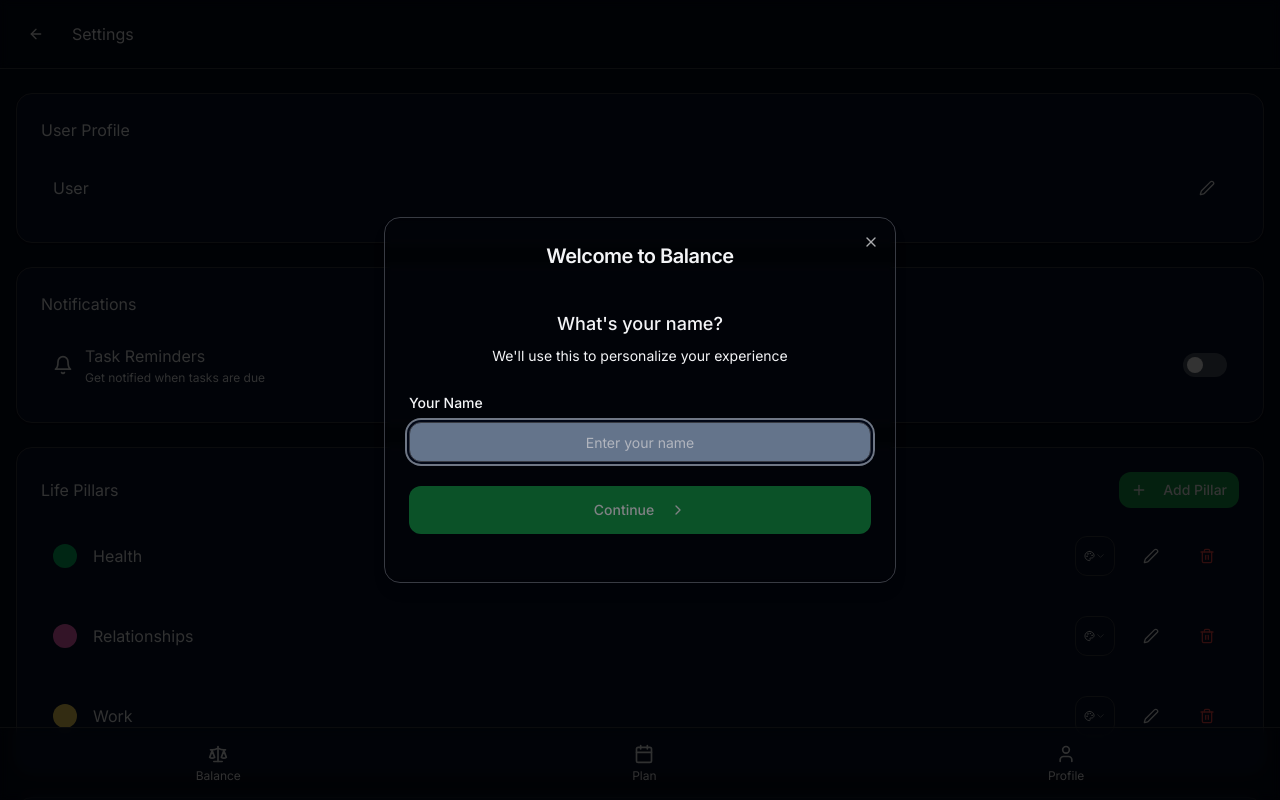
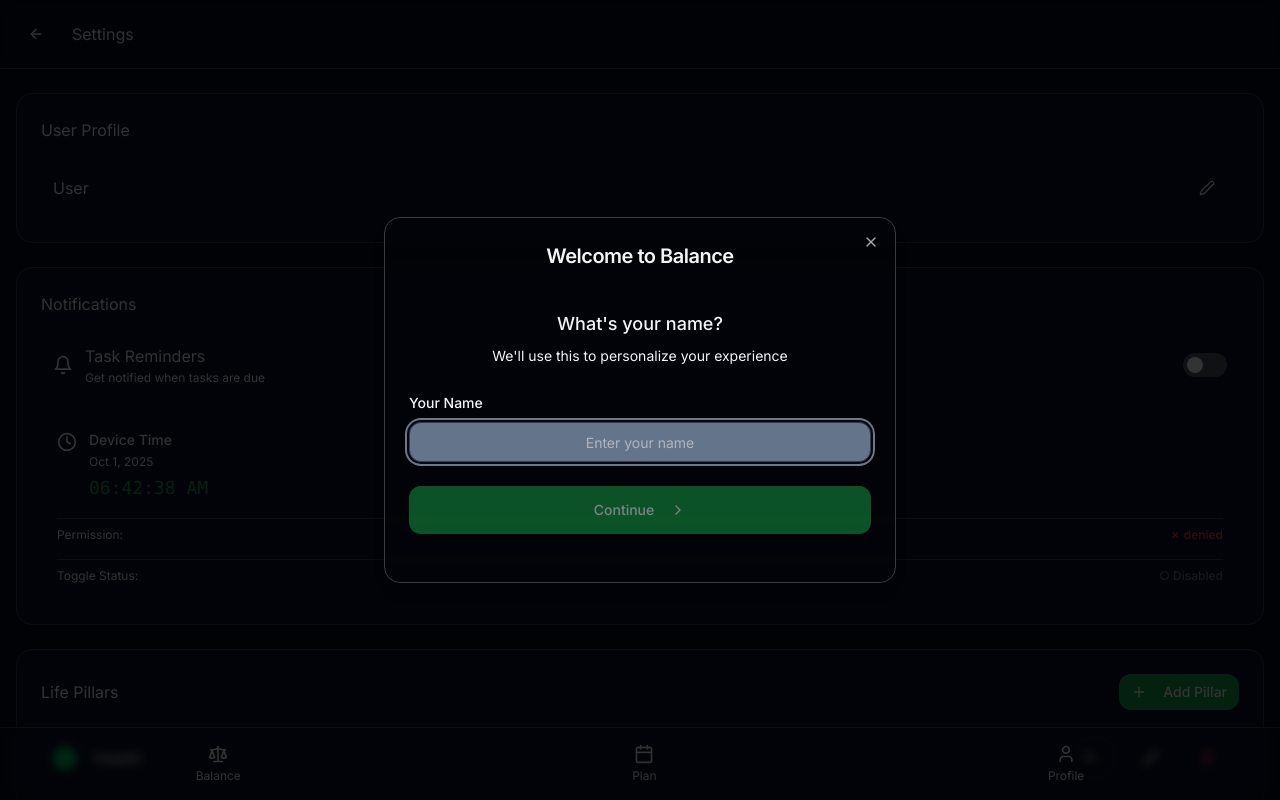
Before and after one commit to ayopushu/balance, a React (Vite) app: page /settings in a window 1280 px wide. Shown: the top 800 px of the page. Built offline with nearby package versions, Linux system fonts and the light colour scheme.

Commit message:
Fix notification timing and add device time display

```diff
--- /dev/null
+++ b/src/components/NotificationDebugInfo.tsx
@@ -0,0 +1,150 @@
+/**
+ * Debug component to display device time and scheduled notifications
+ */
+
+import React, { useState, useEffect } from 'react';
+import { Clock, Bell } from 'lucide-react';
+import { useBalanceStore } from '@/store';
+
+export const NotificationDebugInfo: React.FC = () => {
+  const [currentTime, setCurrentTime] = useState(new Date());
+  const { dayPlans, settings } = useBalanceStore();
+
+  // Update time every second
+  useEffect(() => {
+    const interval = setInterval(() => {
+      setCurrentTime(new Date());
+    }, 1000);
+
+    return () => clearInterval(interval);
+  }, []);
+
+  // Get all pending tasks with scheduled times
+  const scheduledTasks = Object.entries(dayPlans)
+    .flatMap(([date, plan]) =>
+      plan.items
+        .filter(item => item.status === 'pending' && item.start && item.date)
+        .map(item => ({
+          title: item.title,
+          time: item.start,
+          date: item.date,
+          dateTime: (() => {
+            const [hours, minutes] = item.start!.split(':').map(Number);
+            const dt = new Date(item.date!);
+            dt.setHours(hours, minutes, 0, 0);
+            return dt;
+          })(),
+        }))
+    )
+    .filter(task => task.dateTime > currentTime)
+    .sort((a, b) => a.dateTime.getTime() - b.dateTime.getTime())
+    .slice(0, 5); // Show next 5 tasks
+
+  const formatTime = (date: Date) => {
+    return date.toLocaleTimeString('en-US', {
+      hour: '2-digit',
+      minute: '2-digit',
+      second: '2-digit',
+      hour12: true
+    });
+  };
+
+  const formatDate = (date: Date) => {
+    return date.toLocaleDateString('en-US', {
+      month: 'short',
+      day: 'numeric',
+      year: 'numeric'
+    });
+  };
+
+  const getTimeUntil = (target: Date) => {
+    const diff = target.getTime() - currentTime.getTime();
+    const minutes = Math.floor(diff / 1000 / 60);
+    const hours = Math.floor(minutes / 60);
+    const days = Math.floor(hours / 24);
+
+    if (days > 0) return `${days}d ${hours % 24}h`;
+    if (hours > 0) return `${hours}h ${minutes % 60}m`;
+    return `${minutes}m`;
+  };
+
+  return (
+    <div className="p-4 surface-elevated rounded-balance space-y-4">
+      {/* Current Device Time */}
+      <div className="flex items-start space-x-3">
+        <Clock className="w-5 h-5 text-balance-text-muted mt-0.5" />
+        <div className="flex-1">
+          <p className="text-sm font-medium text-balance-text-primary">
+            Device Time
+          </p>
+          <p className="text-xs text-balance-text-muted mt-1">
+            {formatDate(currentTime)}
+          </p>
+          <p className="text-lg font-mono text-health mt-1">
+            {formatTime(currentTime)}
+          </p>
+        </div>
+      </div>
+
+      {/* Permission Status */}
+      <div className="flex items-center justify-between pt-2 border-t border-balance-surface">
+        <span className="text-xs text-balance-text-muted">Permission:</span>
+        <span className={`text-xs font-medium ${
+          'Notification' in window && Notification.permission === 'granted'
+            ? 'text-health'
+            : 'text-red-500'
+        }`}>
+          {'Notification' in window
+            ? Notification.permission === 'granted' ? '✓ Granted' : '✗ ' + Notification.permission
+            : '✗ Not supported'
+          }
+        </span>
+      </div>
+
+      <div className="flex items-center justify-between border-t border-balance-surface pt-2">
+        <span className="text-xs text-balance-text-muted">Toggle Status:</span>
+        <span className={`text-xs font-medium ${
+          settings.notificationsEnabled ? 'text-health' : 'text-gray-500'
+        }`}>
+          {settings.notificationsEnabled ? '✓ Enabled' : '○ Disabled'}
+        </span>
+      </div>
+
+      {/* Scheduled Notifications */}
+      {settings.notificationsEnabled && Notification.permission === 'granted' && (
+        <div className="pt-2 border-t border-balance-surface">
+          <div className="flex items-start space-x-3 mb-2">
+            <Bell className="w-4 h-4 text-balance-text-muted mt-0.5" />
+            <p className="text-xs font-medium text-balance-text-primary">
+              Next Scheduled Tasks
+            </p>
+          </div>
+
+          {scheduledTasks.length === 0 ? (
+            <p className="text-xs text-balance-text-muted ml-7">
+              No upcoming tasks with times
+            </p>
+          ) : (
+            <div className="space-y-2 ml-7">
+              {scheduledTasks.map((task, idx) => (
+                <div key={idx} className="flex items-start justify-between text-xs">
+                  <div className="flex-1 min-w-0">
+                    <p className="text-balance-text-primary truncate">
+                      {task.title}
+                    </p>
+                    <p className="text-balance-text-muted">
+                      {formatDate(task.dateTime)} at {task.time}
+                    </p>
+                  </div>
+                  <span className="text-health font-mono ml-2 whitespace-nowrap">
+                    {getTimeUntil(task.dateTime)}
+                  </span>
+                </div>
+              ))}
+            </div>
+          )}
+        </div>
+      )}
+    </div>
+  );
+};
--- a/src/pages/Settings.tsx
+++ b/src/pages/Settings.tsx
@@ -16,6 +16,7 @@ import { useBalanceStore } from '@/store';
 import { motion } from 'framer-motion';
 import { useToast } from '@/hooks/use-toast';
 import { useNavigate } from 'react-router-dom';
+import { NotificationDebugInfo } from '@/components/NotificationDebugInfo';
 const PILLAR_COLORS = [{
   name: 'Green',
   value: '#4CAF50',
@@ -304,6 +305,8 @@ export const Settings: React.FC = () => {
                 Notifications
               </h3>
 
+              <div className="space-y-4">
+                {/* Toggle */}
                 <div className="flex items-center justify-between p-3 surface-elevated rounded-balance">
                   <div className="flex items-center space-x-3">
                     <Bell className="w-5 h-5 text-balance-text-muted" />
@@ -329,6 +332,10 @@ export const Settings: React.FC = () => {
                       }`}
                     />
                   </button>
+                </div>
+
+                {/* Device Time Display */}
+                <NotificationDebugInfo />
               </div>
             </Card>
           </motion.div>
```
Lines whose indentation alone changed are shown as unchanged.
